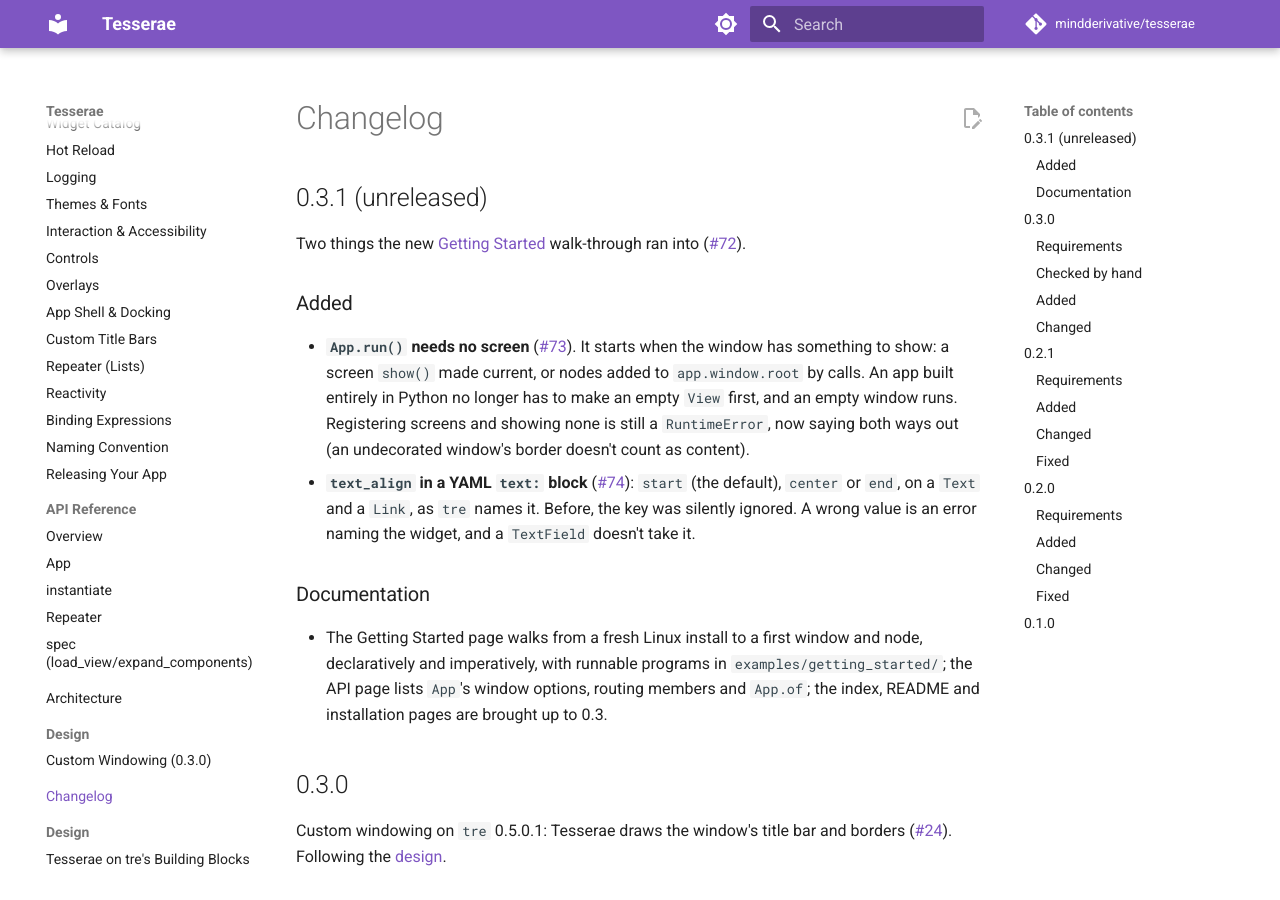
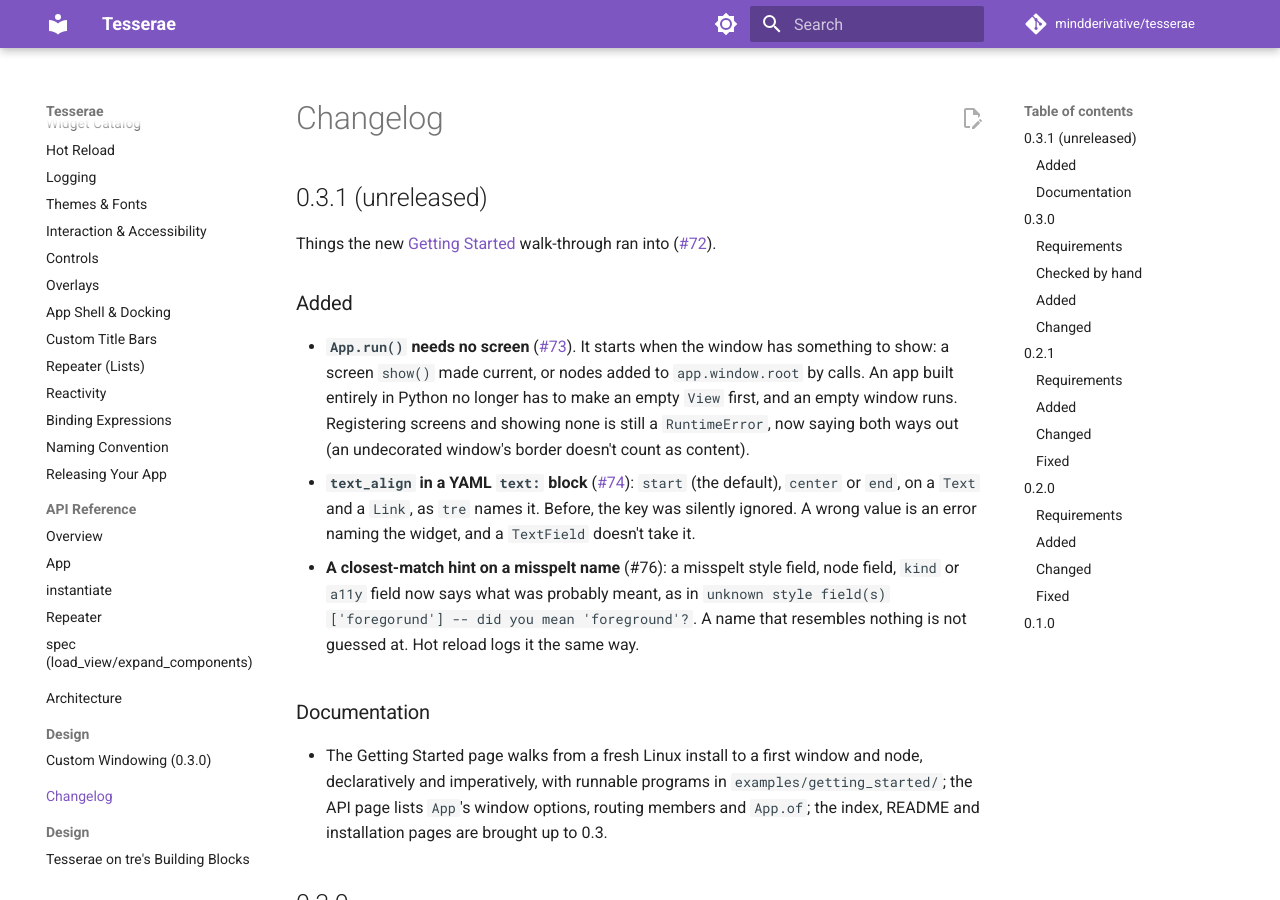
Before and after one commit to mindderivative/tesserae, an MkDocs documentation site: the page built from docs/changelog.md, in a window 1280 px wide and 900 px high. Built offline with MkDocs 1.6.1 and Material for MkDocs 9.7.7, drawn with Linux system fonts in a browser that asks for light colours; comment, search, counter and statistics services are not loaded.

Commit message:
0.3.1 #72 Phase 4: a closest-match hint for a misspelt name, and an error note (#76)
The user, trying Getting Started, misspelt `foreground` and got only
`unknown style field(s) ['foregorund']`. A misspelt style field, node
field, kind or a11y field now ends with `-- did you mean 'foreground'?`
(difflib, cutoff 0.7; several typos list each pair; a name that resembles
nothing is not guessed at). Hot reload logs it the same way.

The page gets a tip after Step 2 on reading an error (the last line) and
on what hot reload does with one, and Step 5 says it watches the view file.
Tests cover each kind of name, that nothing is guessed, and that a typo
leaves the window as it was and a fix brings the edit in; without the
helper five fail. Checked for real: the Step 4 app with hot_reload=True,
edited while it ran, showed the edit, kept the count, and survived a typo.

Co-Authored-By: Claude Sonnet 5.5 <noreply@anthropic.com>

```diff
--- a/docs/changelog.md
+++ b/docs/changelog.md
@@ -2,7 +2,7 @@
 
 ## 0.3.1 (unreleased)
 
-Two things the new [Getting Started](getting-started.md) walk-through ran
+Things the new [Getting Started](getting-started.md) walk-through ran
 into ([#72](https://github.com/mindderivative/tesserae/issues/72)).
 
 ### Added
@@ -18,6 +18,12 @@ into ([#72](https://github.com/mindderivative/tesserae/issues/72)).
   `start` (the default), `center` or `end`, on a `Text` and a `Link`, as
   `tre` names it. Before, the key was silently ignored. A wrong value is
   an error naming the widget, and a `TextField` doesn't take it.
+
+- **A closest-match hint on a misspelt name** (#76): a misspelt style
+  field, node field, `kind` or `a11y` field now says what was probably
+  meant, as in `unknown style field(s) ['foregorund'] -- did you mean
+  'foreground'?`. A name that resembles nothing is not guessed at. Hot
+  reload logs it the same way.
 
 ### Documentation
 
```
Also changed, not shown: docs/getting-started.md (+17 -1 lines), 3 other files.
